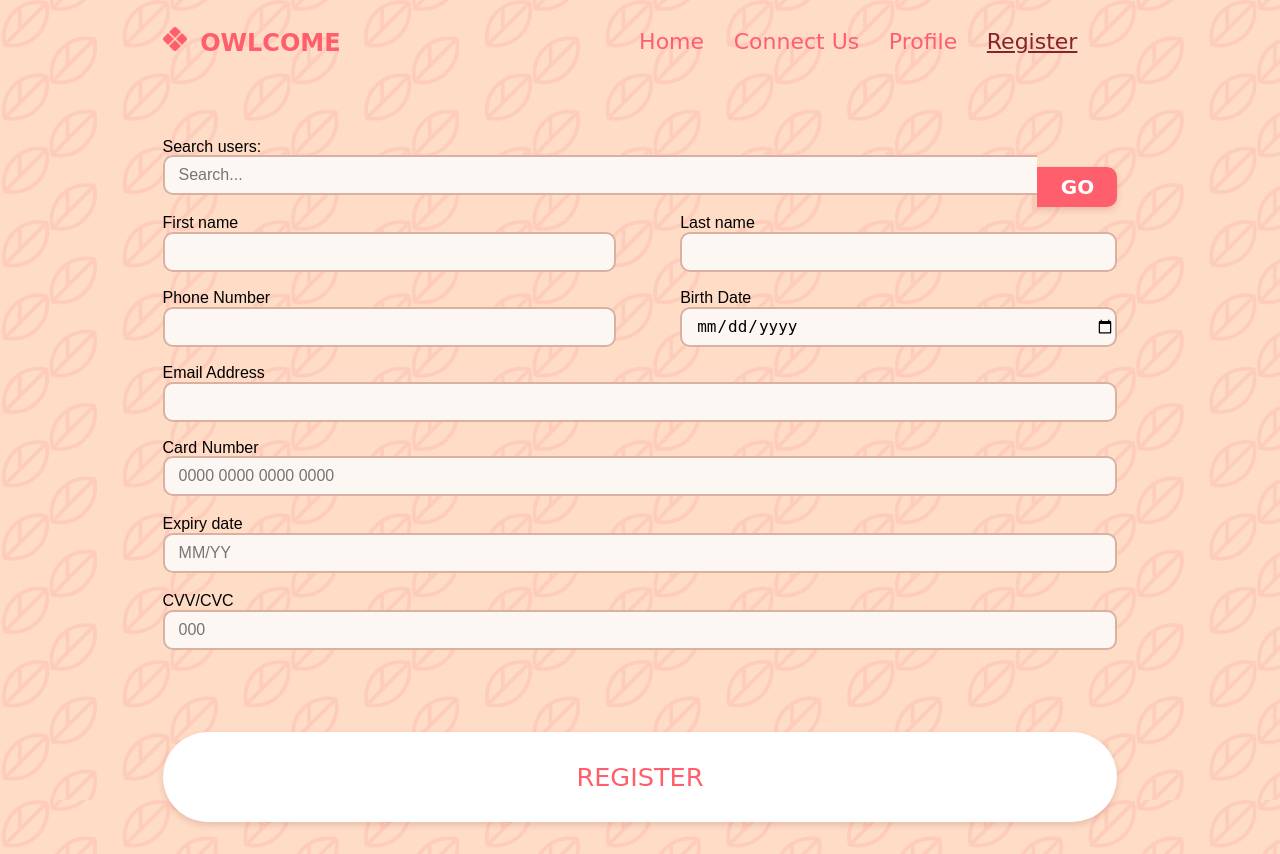
After one commit to noae123/ServerSideWeb, a Flask app: page /assignment3_2 in a window 1280 px wide. The commit adds this page. Run offline with Flask 2, Linux system fonts and the light colour scheme; some web fonts are replaced.

Commit message:
finishing programing all

```diff
--- a/main.py
+++ b/main.py
@@ -1,25 +1,87 @@
 from flask import Flask
-from flask import render_template, redirect, url_for
+from flask import render_template, redirect, url_for, request, session, jsonify
+from datetime import timedelta
 
 app = Flask(__name__)
+
+potential_cultists = {'user1':{'fname':'maya', 'lname': 'assulyn', 'email': 'pedacop128@mahazai.com'},
+'user2':{'fname':'noa', 'lname': 'elharar', 'email': 'pongau@24hinbox.com'},
+'user3':{'fname':'benny', 'lname': 'xar', 'email': 'progport@bomukic.com'},
+'user4':{'fname':'shelly', 'lname': 'shabty', 'email': 'w5ui8@bitcoinandmetals.com'},
+'user5':{'fname':'tomer', 'lname': 'shefi', 'email': 'elsukov5@uhpanel.com'}
+}
+
+app.secret_key = '123'
+app.config['SESSION_PERMANENT'] = True
+app.config['PERMANENT_SESSION_LIFETIME'] = timedelta(days=365)
 
 #root of our website
 @app.route('/')
 def home_page():
-    return render_template('home.html')
+    return redirect('/home')
 
-@app.route('/home.html')
+@app.route('/home')
 def home():
     return render_template('home.html')
 
-@app.route('/contact.html')
+@app.route('/contact')
 def contact():
     return render_template('contact.html')
 
-@app.route('/assignment3_1.html')
+@app.route('/assignment3_1')
 def profile():
-    return render_template('assignment3_1.html', user_name= 'nOa', owl_name='owl1',
+    first_name = None
+    last_name = None
+
+    if 'fname' in session:
+        first_name = session['fname']
+        last_name = session['lname']
+
+    return render_template('assignment3_1.html', first_name=first_name, last_name=last_name, owl_name='owl1',
                            cards=['../static/img/empress.png', '../static/img/justice.png', '../static/img/moon.png'])
+
+@app.route('/assignment3_2', methods=["POST", "GET"])
+def Login():
+    first_name = None
+    last_name = None
+
+    if 'fname' in session:
+        first_name = session['fname']
+
+    if 'lname' in session:
+        last_name = session['lname']
+
+    if request.method == "POST":
+        first_name = request.form['fname']
+        last_name = request.form['lname']
+        session['fname'] = first_name
+        session['lname'] = last_name
+        return render_template('assignment3_2.html', first_name=first_name, last_name=last_name)
+
+    elif 'search' in request.args:
+        search = request.args['search'].lower()
+        searc_dict = []
+
+        if (len(search.split())> 1):
+            full_name_search = search.split()
+            for user in potential_cultists:
+                if full_name_search[0] in potential_cultists[user]['fname'] and full_name_search[1] in potential_cultists[user]['lname']:
+                    searc_dict.append(user)
+
+                if full_name_search[0] in potential_cultists[user]['lname'] and full_name_search[1] in potential_cultists[user]['fname']:
+                    searc_dict.append(user)
+
+        for user in potential_cultists:
+            if search in potential_cultists[user]['fname'] or search in potential_cultists[user]['lname'] or search in potential_cultists[user]['email']:
+                searc_dict.append(user)
+        return render_template('assignment3_2.html', searc_dict=[potential_cultists[x] for x in searc_dict], first_name=first_name, last_name=last_name)
+    return render_template('assignment3_2.html', first_name=first_name, last_name=last_name)
+
+@app.route('/log_out')
+def logout_func():
+    session['logedin'] = False
+    session.clear()
+    return redirect(url_for('Login'))
 
 if __name__ == '__main__':
     app.run(debug=True)
--- a/static/ZenJS.js
+++ b/static/ZenJS.js
@@ -6,7 +6,74 @@ window.onload = function() {
     firstwidth =  window.innerWidth;
     let aID = document.title.replaceAll(' ', '_');
     document.getElementById(aID).classList.add("chosen");
-};
+
+    //For Card Number formatted input
+    let cardNum = document.getElementById('cr_no');
+    if(cardNum != null){
+        cardNum.onkeyup = function (e) {
+    if (this.value == this.lastValue) return;
+    let caretPosition = this.selectionStart;
+    let sanitizedValue = this.value.replace(/[^0-9]/gi, '');
+    let parts = [];
+
+    for (let i = 0, len = sanitizedValue.length; i < len; i += 4) {
+        parts.push(sanitizedValue.substring(i, i + 4));
+    }
+
+    for (let i = caretPosition - 1; i >= 0; i--) {
+        let c = this.value[i];
+        if (c < '0' || c > '9') {
+            caretPosition--;
+        }
+    }
+    caretPosition += Math.floor(caretPosition / 4);
+
+    this.value = this.lastValue = parts.join(' ');
+    this.selectionStart = this.selectionEnd = caretPosition;
+    }
+    }
+
+    //For Phone Number formatted input #TODO
+    let phoneNum = document.getElementById('phone');
+    if(phoneNum != null){
+        phoneNum.onkeyup = function (e) {
+    if (this.value == this.lastValue) return;
+    let caretPosition = this.selectionStart;
+    let sanitizedValue = this.value.replace(/[^0-9]/gi, '');
+    let parts = sanitizedValue;
+
+    this.value = this.lastValue = parts;
+    this.selectionStart = this.selectionEnd = caretPosition;
+    }
+    }
+
+
+    //For Date formatted input
+    let expDate = document.getElementById('exp');
+    if(expDate != null){
+        expDate.onkeyup = function (e) {
+    if (this.value == this.lastValue) return;
+    let caretPosition = this.selectionStart;
+    let sanitizedValue = this.value.replace(/[^0-9]/gi, '');
+    let parts = [];
+
+    for (let i = 0, len = sanitizedValue.length; i < len; i += 2) {
+        parts.push(sanitizedValue.substring(i, i + 2));
+    }
+
+    for (let i = caretPosition - 1; i >= 0; i--) {
+        let c = this.value[i];
+        if (c < '0' || c > '9') {
+            caretPosition--;
+        }
+    }
+    caretPosition += Math.floor(caretPosition / 2);
+
+    this.value = this.lastValue = parts.join('/');
+    this.selectionStart = this.selectionEnd = caretPosition;
+    }
+    }
+}
 
 function reportWindowSize(){
     let width = window.innerWidth;
--- a/static/styleZen.css
+++ b/static/styleZen.css
@@ -9,6 +9,12 @@
     --font3: 'Martel Sans', sans-serif;
     --bStyle: 2px solid #D9B1A3;
     --padding_aside: 12.7vw;
+
+    --rad: 10px;
+    --dur: .3s;
+    --height: 5rem;
+    --btn-width: 5rem;
+    --bez: cubic-bezier(0, 0, 0.43, 1.49);
 }
 
 body{
@@ -30,6 +36,10 @@ header{
 .logo{
     width: 24px;
     height: 24px;
+}
+
+.searchForm{
+    margin-right:12.7vw;
 }
 
 .logoText{
@@ -164,17 +201,18 @@ form div{
 }
 
 input{
-    height: 32px;
+    height: 40px;
 }
 
 .formInput{
     display: block;
     border: var(--bStyle);
     font-size: 16px;
-    border-radius: 10px;
+    border-radius:  var(--rad);
     background-color: var(--innerInput);
     box-sizing: border-box;
     width: 100%;
+    padding-left: 14px;
 }
 
 textarea{
@@ -306,6 +350,37 @@ main{
     color: var(--choosenTxt);
 }
 
+#subRegister{
+    width: 100%;
+}
+
+/*search format*/
+input[type="search"] {
+  transition: all var(--dur) var(--bez);
+  transition-property: width, border-radius;
+  z-index: 1;
+  position: relative;
+  border-radius: var(--rad) 0 0 var(--rad);
+  border-right:none;
+  width: calc(100% - var(--btn-width));
+}
+
+.searcbtn {
+  margin-top: 30px;
+  height:40px;
+  display: block;
+  position: absolute;
+  top: 0;
+  right: 0;
+  width: var(--btn-width);
+  font-weight: bold;
+  font-size: 20px;
+  font-family: var(--font1);
+  color:white;
+  background: var(--pink);
+  border-radius: 0 var(--rad) var(--rad) 0;
+}
+
 @media only screen and (max-width: 768px) {
     .hamburg {
         display: inline-block;
--- /dev/null
+++ b/templates/assignment3_2.html
@@ -0,0 +1,66 @@
+{% extends 'components/basic_web.html' %}
+
+{% block title %}
+    <title>Register</title>
+{% endblock %}
+
+{% block body_tag %}
+<body class="grid-container form-grid">
+{% endblock %}
+
+{% block main_part %}
+<article class="contactUsPhrase">
+    {{super()}}
+</article>
+<article class="formArticle">
+    <form action="/assignment3_2" role="search" method="GET" class="searchForm">
+        <label for="search">Search users: </label>
+        <input class="formInput" id="search" type="search" name="search" placeholder="Search..." autofocus />
+        <button type="submit" class="searcbtn">GO</button>
+    </form><br>
+    {% for cultist in range(searc_dict|length) %}
+        <div class="glass card">
+            <h1>{{ searc_dict[cultist]['fname'][0]|upper}}{{ searc_dict[cultist]['fname'][1:]|lower}} {{ searc_dict[cultist]['lname'][0]|upper}}{{ searc_dict[cultist]['lname'][1:]|lower}}</h1>
+            <h2>{{ searc_dict[cultist]['email'] }}</h2>
+        </div>
+    {% endfor %}
+    {% if not first_name %}
+        <form action="/assignment3_2" method="POST" class="inner-form-grid">
+            <div id="input1">
+                <label for="fname">First name</label><br>
+                <input type="text" id="fname" name="fname" class="formInput" required>
+            </div>
+            <div id="input2">
+                <label for="lname">Last name</label><br>
+                <input type="text" id="lname" name="lname" class="formInput" required>
+            </div>
+            <div id="input3">
+                <label for="phone">Phone Number</label><br>
+                <input type="tel" id="phone" name="phone" class="formInput">
+            </div>
+            <div id="input4">
+                <label for="birth">Birth Date</label><br>
+                <input type="date" id="birth" name="birth" class="formInput">
+            </div>
+            <div id="input5">
+                <label for="email" >Email Address</label><br>
+                <input required type="email" id="email" name="email" class="formInput">
+            </div>
+            <div id="input6">
+                        <label for="cr_no" >Card Number</label><br>
+            <input required type="text" class="formInput" name="card-num" placeholder="0000 0000 0000 0000" id="cr_no" minlength="19" maxlength="19"><br>
+            <label for="exp" >Expiry date</label><br>
+            <input required type="text" class="formInput" name="exp" placeholder="MM/YY" size="6" id="exp" minlength="5" maxlength="5"><br>
+            <label for="cvv" >CVV/CVC</label><br>
+            <input required type="password" class="formInput" name="cvv" id="cvv" placeholder="000" size="1" minlength="3" maxlength="3"><br>
+            </div>
+            <input id="input8" type="submit" value="Register" class="submitButton">
+        </form>
+    {% endif %}
+    {% if first_name %}
+        <a href="/log_out">
+            <button class="submitButton">Logout</button>
+        </a>
+    {% endif %}
+</article>
+{% endblock %}
--- /dev/null
+++ b/templates/components/basic_web.html
@@ -0,0 +1,19 @@
+<!DOCTYPE html>
+<html lang="en">
+<head>
+    {% include 'components/links.html' %}
+    {% block title %}
+    <title>Title</title>
+    {% endblock %}
+</head>
+{% block body_tag %}
+<body>
+{% endblock %}
+{% include 'components/nav_head.html' %}
+{% block main_part %}
+    {% if first_name %}
+    <h1>Welcome, {{ first_name[0]|upper}}{{first_name[1:]|lower}} {{ last_name[0]|upper}}{{last_name[1:]|lower}}</h1>
+    {% endif %}
+{% endblock %}
+</body>
+</html>
--- a/templates/components/nav_head.html
+++ b/templates/components/nav_head.html
@@ -7,8 +7,9 @@
         <a href="javascript:void(0);" class="icon" onclick="openMenu()">
             <img class="hamburg" src="../static/hamburg.png" alt="hamburger"/>
         </a>
-                <a id="Home" href="home.html" class="navL">Home</a>
-                <a id="Connect_Us" href="contact.html" class="navL">Connect Us</a>
-                <a id="Profile" href="assignment3_1.html" class="navL">Profile</a>
+        <a id="Home" href="home" class="navL">Home</a>
+        <a id="Connect_Us" href="contact" class="navL">Connect Us</a>
+        <a id="Profile" href="assignment3_1" class="navL">Profile</a>
+        <a id="Register" href="assignment3_2" class="navL">Register</a>
     </div>
 </nav>
```
Also changed, not shown: other parts of static/styleZen.css (+51 -0 lines), templates/assignment3_1.html (+17 -10 lines), templates/contact.html (+13 -10 lines), templates/home.html (+11 -9 lines), 1 other file. Lines whose indentation alone changed are shown as unchanged.
